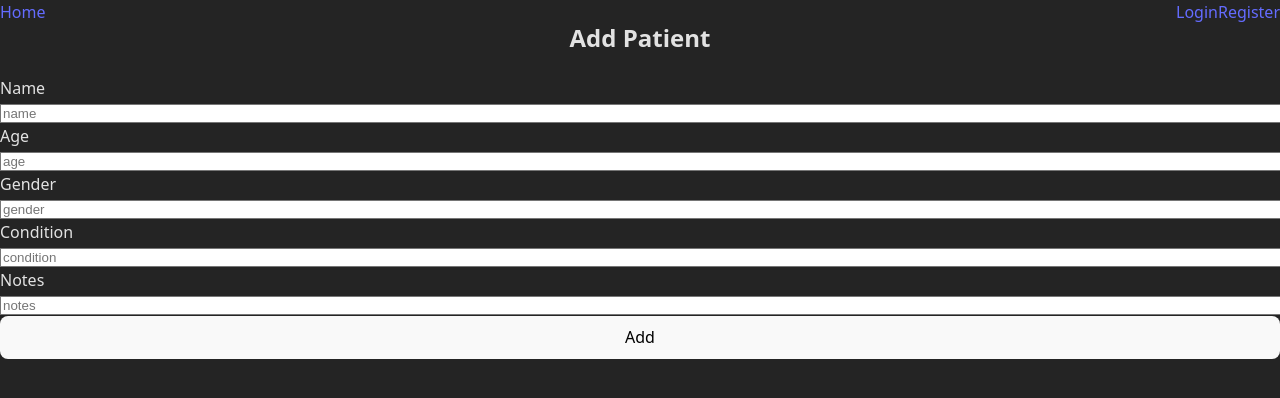
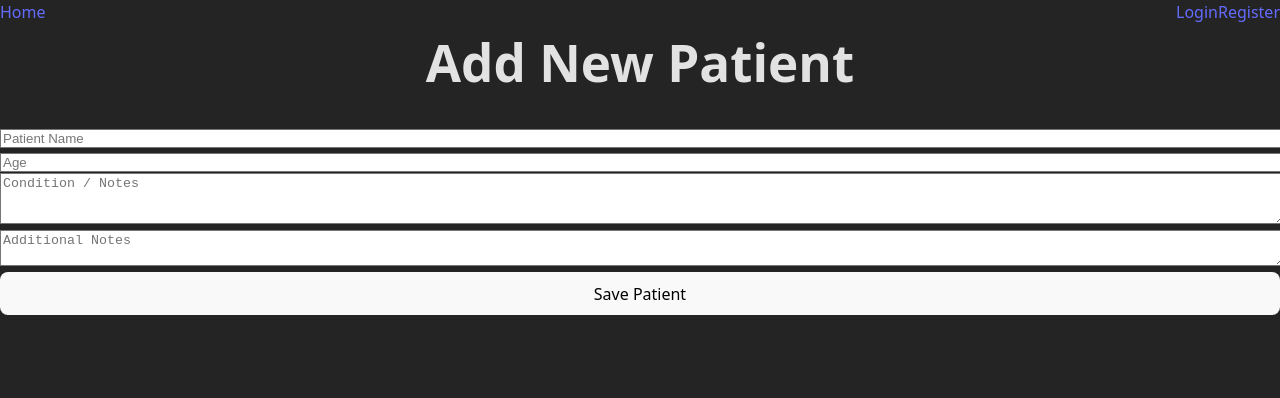
Before and after one commit to PLP-MERN-Stack-Development/mern-stack-integration-MwandikiAntony, a React (Vite) app in the folder client/: page /add in a window 1280 px wide. Shown: the top 398 px of the page. Built offline with nearby package versions, Linux system fonts and the light colour scheme.

Commit message:
updated add patient and register

```diff
--- a/client/src/pages/Patients.jsx
+++ b/client/src/pages/Patients.jsx
@@ -9,44 +9,61 @@ export default function Patients() {
 
   useEffect(() => {
     const fetchPatients = async () => {
-      const res = await API.get("/patients", { headers: { Authorization: `Bearer ${token}` } });
+      try {
+        const res = await API.get("/patients", {
+          headers: { Authorization: `Bearer ${token}` },
+        });
         setPatients(res.data);
+      } catch (error) {
+        console.error("Failed to fetch patients:", error);
+      }
     };
     fetchPatients();
   }, [token]);
 
   return (
-    <div className="min-h-screen w-full bg-gray-100 p-6 flex flex-col">
-      <div className="flex justify-between items-center mb-6">
-        <h2 className="text-3xl font-bold text-gray-800">Patients</h2>
+    <div className="min-h-screen w-full bg-gray-50 flex flex-col items-center pt-24 px-4">
+      <div className="w-full max-w-5xl bg-white rounded-2xl shadow-lg p-8">
+        {/* Header */}
+        <div className="flex justify-between items-center mb-8">
+          <h2 className="text-3xl font-bold text-gray-800">Patient Records</h2>
           <Link
             to="/add"
-          className="bg-blue-600 text-white px-4 py-2 rounded-lg hover:bg-blue-700 transition"
+            className="bg-blue-600 text-white px-5 py-2 rounded-lg hover:bg-blue-700 transition"
           >
-          Add Patient
+            + Add Patient
           </Link>
         </div>
 
-      <div className="flex-1 overflow-y-auto bg-white shadow-lg rounded-xl p-6 space-y-4">
+        {/* Patient List */}
         {patients.length === 0 ? (
-          <p className="text-gray-500 text-center">No patients found.</p>
+          <div className="text-center text-gray-500 py-12 border rounded-lg bg-gray-100">
+            No patients found. Add your first patient above.
+          </div>
         ) : (
-          <ul className="space-y-3">
+          <div className="space-y-4 max-h-[70vh] overflow-y-auto">
             {patients.map((p) => (
-              <li
+              <div
                 key={p._id}
-                className="flex justify-between items-center p-4 border rounded-lg hover:bg-gray-50 transition"
+                className="flex justify-between items-center border border-gray-200 rounded-xl p-4 hover:shadow-md hover:bg-gray-50 transition"
               >
                 <div>
-                  <p className="font-semibold text-gray-800">{p.name}</p>
-                  <p className="text-gray-500 text-sm">
+                  <h3 className="font-semibold text-lg text-gray-800">{p.name}</h3>
+                  <p className="text-gray-600 text-sm">
                     Age: {p.age} | Condition: {p.condition}
                   </p>
+                  {p.notes && (
+                    <p className="text-gray-500 text-sm mt-1 italic">Notes: {p.notes}</p>
+                  )}
                 </div>
-                <div className="text-gray-400 text-sm">{p.notes}</div>
-              </li>
+                <div className="text-gray-400 text-sm">
+                  <span className="bg-blue-50 text-blue-600 px-3 py-1 rounded-full">
+                    ID: {p._id.slice(-5)}
+                  </span>
+                </div>
+              </div>
             ))}
-          </ul>
+          </div>
         )}
       </div>
     </div>
--- a/client/src/pages/Register.jsx
+++ b/client/src/pages/Register.jsx
@@ -1,62 +1,61 @@
 import { useState } from "react";
-import API from "../services/api";
-import { useNavigate } from "react-router-dom";
+import { useAuth } from "../context/AuthContext";
+import { Link, useNavigate } from "react-router-dom";
 
 export default function Register() {
-  const [form, setForm] = useState({ name: "", email: "", password: "" });
+  const [name, setName] = useState("");
+  const [email, setEmail] = useState("");
+  const [password, setPassword] = useState("");
+  const { register } = useAuth();
   const navigate = useNavigate();
 
   const handleSubmit = async (e) => {
     e.preventDefault();
-    try {
-      await API.post("/auth/register", form);
-      alert("Registration successful! Please login.");
-      navigate("/login");
-    } catch (err) {
-      alert("Registration failed. Try again.");
-      console.error(err);
-    }
+    await register(name, email, password);
+    navigate("/");
   };
 
   return (
-    <div className="flex justify-center items-center h-full w-full bg-gray-100">
-      <form className="bg-white shadow-lg rounded-2xl p-8 w-full max-w-md space-y-6" onSubmit={handleSubmit}>
-        <h2 className="text-2xl font-bold text-center text-blue-600">Register</h2>
-        <div>
-          <label className="block text-gray-700 mb-1">Name</label>
+    <div className="flex flex-col items-center justify-center w-full max-w-md bg-gray-800 text-white p-8 rounded-2xl shadow-xl">
+      <h1 className="text-2xl font-bold mb-6 text-center">Create Account</h1>
+      <form onSubmit={handleSubmit} className="w-full space-y-4">
         <input
           type="text"
-            placeholder="Enter your name"
-            value={form.name}
-            onChange={(e) => setForm({ ...form, name: e.target.value })}
-            className="w-full px-4 py-2 border rounded-lg focus:ring-2 focus:ring-blue-400 focus:outline-none"
+          placeholder="Full Name"
+          className="w-full p-3 rounded-lg border border-gray-600 bg-gray-900 focus:outline-none focus:ring-2 focus:ring-blue-500"
+          value={name}
+          onChange={(e) => setName(e.target.value)}
           required
         />
-        </div>
-        <div>
-          <label className="block text-gray-700 mb-1">Email</label>
         <input
           type="email"
-            placeholder="Enter your email"
-            value={form.email}
-            onChange={(e) => setForm({ ...form, email: e.target.value })}
-            className="w-full px-4 py-2 border rounded-lg focus:ring-2 focus:ring-blue-400 focus:outline-none"
+          placeholder="Email"
+          className="w-full p-3 rounded-lg border border-gray-600 bg-gray-900 focus:outline-none focus:ring-2 focus:ring-blue-500"
+          value={email}
+          onChange={(e) => setEmail(e.target.value)}
           required
         />
-        </div>
-        <div>
-          <label className="block text-gray-700 mb-1">Password</label>
         <input
           type="password"
-            placeholder="Enter your password"
-            value={form.password}
-            onChange={(e) => setForm({ ...form, password: e.target.value })}
-            className="w-full px-4 py-2 border rounded-lg focus:ring-2 focus:ring-blue-400 focus:outline-none"
+          placeholder="Password"
+          className="w-full p-3 rounded-lg border border-gray-600 bg-gray-900 focus:outline-none focus:ring-2 focus:ring-blue-500"
+          value={password}
+          onChange={(e) => setPassword(e.target.value)}
           required
         />
-        </div>
-        <button type="submit" className="w-full bg-blue-600 text-white py-2 rounded-lg hover:bg-blue-700 transition">Register</button>
+        <button
+          type="submit"
+          className="w-full bg-green-600 hover:bg-green-700 text-white font-semibold py-3 rounded-lg transition"
+        >
+          Register
+        </button>
       </form>
+      <p className="mt-4 text-sm text-gray-400">
+        Already have an account?{" "}
+        <Link to="/login" className="text-blue-400 hover:underline">
+          Login
+        </Link>
+      </p>
     </div>
   );
 }
--- a/client/src/pages/addPatient.jsx
+++ b/client/src/pages/addPatient.jsx
@@ -1,36 +1,91 @@
 import { useState } from "react";
-import API from "../services/api";
 import { useAuth } from "../context/AuthContext";
 import { useNavigate } from "react-router-dom";
+import API from "../services/api";
 
 export default function AddPatient() {
-  const [form, setForm] = useState({ name: "", age: "", gender: "", condition: "", notes: "" });
   const { token } = useAuth();
   const navigate = useNavigate();
+  const [form, setForm] = useState({ name: "", age: "", condition: "", notes: "" });
+  const [success, setSuccess] = useState(false);
+
+  const handleChange = (e) =>
+    setForm({ ...form, [e.target.name]: e.target.value });
 
   const handleSubmit = async (e) => {
     e.preventDefault();
-    await API.post("/patients", form, { headers: { Authorization: `Bearer ${token}` } });
-    navigate("/");
+    try {
+      await API.post("/patients", form, {
+        headers: { Authorization: `Bearer ${token}` },
+      });
+      setSuccess(true);
+
+      // Show success toast for 1.5 seconds, then redirect
+      setTimeout(() => {
+        navigate("/");
+      }, 1500);
+    } catch (err) {
+      console.error("Failed to add patient:", err);
+    }
   };
 
   return (
-    <div className="flex justify-center items-center h-full w-full bg-gray-100">
-      <form className="bg-white shadow-lg rounded-2xl p-8 w-full max-w-md space-y-6" onSubmit={handleSubmit}>
-        <h2 className="text-2xl font-bold text-center text-blue-600">Add Patient</h2>
-        {["name", "age", "gender", "condition", "notes"].map((f) => (
-          <div key={f}>
-            <label className="block text-gray-700 mb-1">{f.charAt(0).toUpperCase() + f.slice(1)}</label>
-            <input
-              placeholder={f}
-              onChange={(e) => setForm({ ...form, [f]: e.target.value })}
-              className="w-full px-4 py-2 border rounded-lg focus:ring-2 focus:ring-blue-400 focus:outline-none"
-              required
-            />
+    <div className="min-h-screen w-full bg-gray-50 flex flex-col items-center pt-24 px-4">
+      <div className="w-full max-w-lg bg-white rounded-2xl shadow-lg p-8 relative">
+        <h1 className="text-2xl font-bold mb-6 text-center text-gray-800">
+          Add New Patient
+        </h1>
+
+        <form onSubmit={handleSubmit} className="space-y-4">
+          <input
+            name="name"
+            placeholder="Patient Name"
+            className="w-full p-3 rounded-lg border border-gray-300 focus:outline-none focus:ring-2 focus:ring-blue-500"
+            value={form.name}
+            onChange={handleChange}
+            required
+          />
+          <input
+            name="age"
+            type="number"
+            placeholder="Age"
+            className="w-full p-3 rounded-lg border border-gray-300 focus:outline-none focus:ring-2 focus:ring-blue-500"
+            value={form.age}
+            onChange={handleChange}
+            required
+          />
+          <textarea
+            name="condition"
+            placeholder="Condition / Notes"
+            rows="3"
+            className="w-full p-3 rounded-lg border border-gray-300 focus:outline-none focus:ring-2 focus:ring-blue-500"
+            value={form.condition}
+            onChange={handleChange}
+            required
+          />
+          <textarea
+            name="notes"
+            placeholder="Additional Notes"
+            rows="2"
+            className="w-full p-3 rounded-lg border border-gray-300 focus:outline-none focus:ring-2 focus:ring-blue-500"
+            value={form.notes}
+            onChange={handleChange}
+          />
+          <button
+            type="submit"
+            className="w-full bg-blue-600 hover:bg-blue-700 text-white font-semibold py-3 rounded-lg transition"
+          >
+            Save Patient
+          </button>
+        </form>
+
+        {/* Success Toast */}
+        {success && (
+          <div className="absolute top-4 right-4 bg-green-600 text-white px-4 py-2 rounded-lg shadow-lg">
+            Patient added successfully!
           </div>
-        ))}
-        <button type="submit" className="w-full bg-blue-600 text-white py-2 rounded-lg hover:bg-blue-700 transition">Add</button>
-      </form>
+        )}
+      </div>
     </div>
   );
 }
```
Lines whose indentation alone changed are shown as unchanged.
